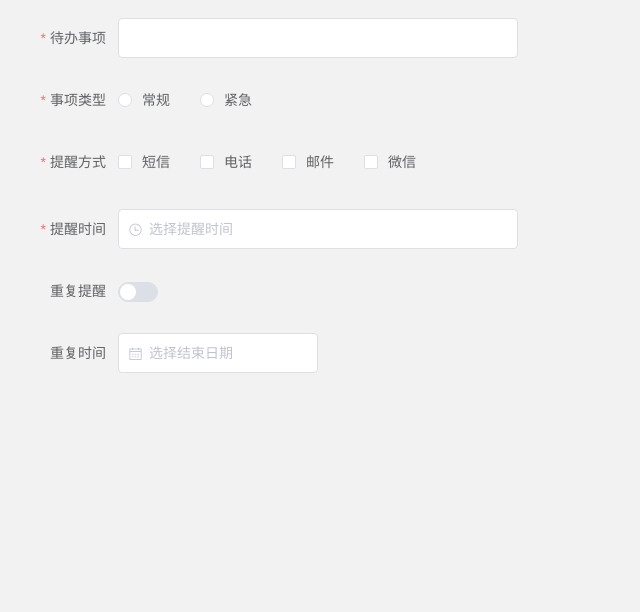
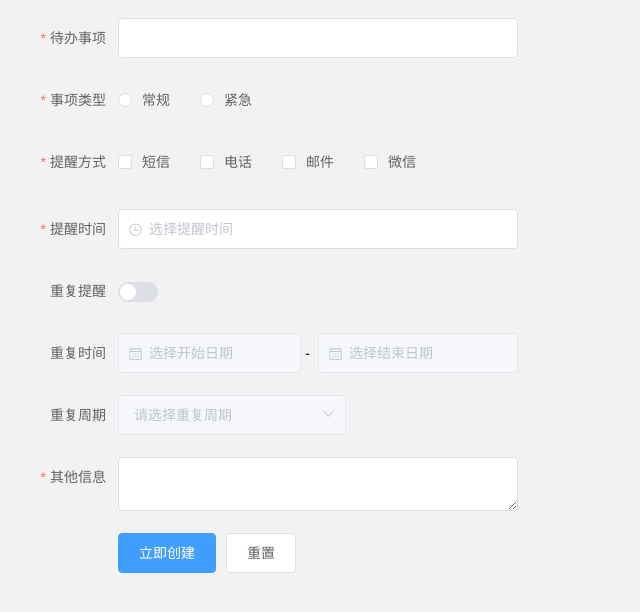
Before and after one commit to xt1995726/elementUIDemo, a Vue app: page / in a window 1280 px wide. Shown: the top 612 px of the page, without its empty margins (0-640 px from the left). Built offline with nearby package versions, Linux system fonts and the light colour scheme.

Commit message:
form finished

```diff
--- a/src/components/form.vue
+++ b/src/components/form.vue
@@ -27,15 +27,35 @@
       </el-form-item>
 
       <el-form-item label="重复提醒" prop="delivery">
-        <el-switch on-text="on" off-text="off" v-model="ruleForm.delivery"></el-switch>
+        <el-switch on-text="on" off-text="off" v-model="ruleForm.delivery" @change="changeOnOff"></el-switch>
       </el-form-item>
       <el-form-item label="重复时间" :required="redStar">
+        <el-col :span="11">
+          <el-form-item prop="starDate">
+            <el-date-picker :disabled="forbidden" type="date" placeholder="选择开始日期" :picker-options="pickerOptionsStart" v-model="ruleForm.starDate" @change="starTimeChange" style="width: 100%;"></el-date-picker>
+          </el-form-item>
+        </el-col>
+        <el-col class="line" :span="1">&nbsp;-</el-col>
         <el-col :span="12">
           <el-form-item prop="endDate">
-            <el-date-picker :disabled="forbidden" type="date" placeholder="选择结束日期" :picker-options="pickerOptionsOver" v-model="ruleForm.endDate" style="width: 100%;"></el-date-picker>
+            <el-date-picker :disabled="forbidden" type="date" placeholder="选择结束日期" :picker-options="pickerOptionsOver" v-model="ruleForm.endDate" @change="endTimeChange" style="width: 100%;"></el-date-picker>
           </el-form-item>
-
         </el-col>
+      </el-form-item>
+      <el-form-item label="重复周期" prop="period" :required="redStar">
+        <el-select :disabled="forbidden" v-model="ruleForm.period" placeholder="请选择重复周期">
+          <el-option label="每日提醒" value="1"></el-option>
+          <el-option label="每周提醒" value="2"></el-option>
+          <el-option label="每月提醒" value="3"></el-option>
+          <el-option label="工作日提醒" value="4"></el-option>
+        </el-select>
+      </el-form-item>
+      <el-form-item label="其他信息" prop="other">
+        <el-input type="textarea" v-model="ruleForm.other"></el-input>
+      </el-form-item>
+      <el-form-item>
+        <el-button type="primary" @click="submitForm('ruleForm')">立即创建</el-button>
+        <el-button @click="resetForm('ruleForm')">重置</el-button>
       </el-form-item>
     </el-form>
   </section>
@@ -45,13 +65,37 @@
 export default {
   data() {
     return {
+      period: [
+        { required: true, message: '请选择重复周期', trigger: 'change' }
+      ],
+      starDate: [
+        { type: 'date', required: true, message: '请选择开始日期', trigger: 'change' }
+      ],
+      endDate: [
+        { type: 'date', required: true, message: '请选择结束日期', trigger: 'change' }
+      ],
+      pickerOptionsStart: {
+        disabledDate(time) {
+          return time.getTime() < 1546272000000 || time.getTime() >= Date.now();
+        }
+      },
+      pickerOptionsOver: {
+        disabledDate(time) {
+          return time.getTime() < 1546272000000 || time.getTime() >= Date.now();
+        }
+      },
+      forbidden: true,
       redStar: false,
       ruleForm: {
         name: '',
         type: '',
         way: [],
         date: '',
+        peroid: '',
+        starDate: '',
+        endDate: '',
         delivery: false,
+        other: '',
       },
       rules: {
         name: [
@@ -67,7 +111,76 @@ export default {
         date: [
           { type: 'date', required: true, message: '请选择提醒时间', trigger: 'change' }
         ],
+        peroid: [],
+        starDate: [],
+        endDate: [],
+        other: [
+          { required: true, message: '请填写其他信息', trigger: 'blur' }
+        ]
       },
+    }
+  },
+  methods: {
+    getDate(strDate) {
+      let st = strDate;
+      let a = st.split(" ");
+      let b = a.split("-");
+      let date = new Date(b[0], b[1] - 1, b[2]);
+      return date;
+    },
+    // 开始时间禁止晚于结束时间
+    starTimeChange(val) {
+      const starTime = this.getDate(val);
+      this.pickerOptionsOver = {
+        disabledDate(time) {
+          return time.getTime() <= starTime || time.getTime() >= Date.now();
+        }
+      }
+    },
+    // 结束时间禁止早于开始时间
+    endTimeChange(val) {
+      let endTime = this.getDate(val);
+      this.pickerOptionsStart = {
+        disabledDate(time) {
+          return time.getTime() < 1546272000000 || time.getTime() >= endTime;
+        }
+      }
+    },
+    changeOnOff(val) {
+      // 对重复提醒的开关，给表单加rules，还有红色星号
+      if (val === true) {
+        this.forbidden = false;
+        this.redStar = true;
+        this.$set(this.rules, "starDate", this.starDate);
+        this.$set(this.rules, "endDate", this.endDate);
+        this.$set(this.rules, "period", this.period);
+        this.$refs['ruleForm'].validate();
+      } else {
+        // 关闭重复提醒功能
+        this.forbidden = true;
+        this.redStar = false;
+        this.$set(this.rules, "starDtae", [{ type: 'date', required: false, trigger: 'change' }]);
+        this.$set(this.rules, "endDtae", [{ type: 'date', required: false, trigger: 'change' }]);
+        this.$set(this.rules, "period", [{}]);
+        this.$refs['ruleForm'].validate();
+      }
+    },
+    submitForm(formName) {
+      this.$refs[formName].validate((valid) => {
+        if (valid) {
+          let para = Object.assign({}, this.ruleForm);
+          console.log(para);
+          this.$message({
+            message: "提交成功",
+            type: "success"
+          });
+        } else {
+          return false;
+        }
+      });
+    },
+    resetForm(formName) {
+      this.$refs[formName].resetFields();
     }
   }
 }
```
